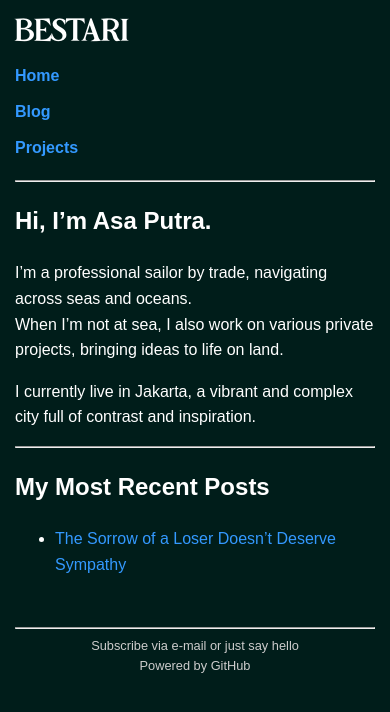
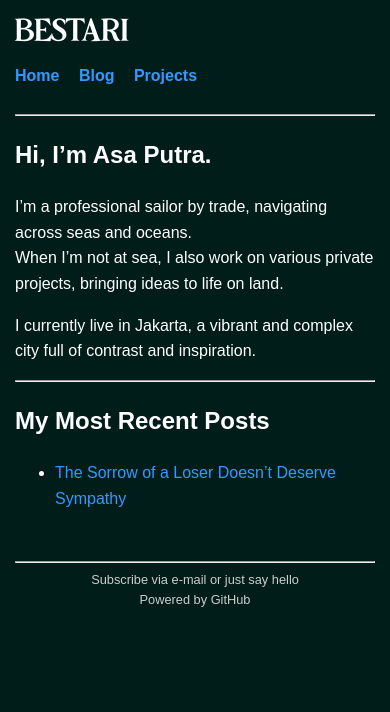
Before and after one commit to junesa38/BESTARI, a Jekyll site: the page built from index.md, in a window 390 px wide. Shown: the top 712 px of the page. Built offline with Jekyll 4.4.1, drawn with Linux system fonts in a browser that asks for light colours.

Commit message:
Update default.html

```diff
--- a/_layouts/default.html
+++ b/_layouts/default.html
@@ -7,7 +7,7 @@
   <style>
     @font-face {
       font-family: 'Burgundia';
-      src: url('/assets/fonts/Burgundia_PERSONAL_USE_ONLY.otf') format('opentype');
+      src: url('{{ "/assets/fonts/Burgundia_PERSONAL_USE_ONLY.otf" | relative_url }}') format('opentype');
     }
 
     * {
@@ -32,12 +32,14 @@
     nav {
       margin-top: 10px;
       margin-bottom: 20px;
+      text-align: left; /* Kembali ke rata kiri */
     }
 
     nav a {
-      margin-right: 20px;
+      margin-right: 20px; /* Jarak antar tombol */
+      margin-left: 0;   /* Pastikan tidak ada margin kiri */
       font-weight: bold;
-      display: inline-block;
+      display: inline-block; /* Penting agar tetap sejajar */
     }
 
     .logo {
@@ -59,9 +61,15 @@
         font-size: 1.5em;
       }
 
+      nav {
+        text-align: left; /* Tetap rata kiri di mobile */
+        padding-left: 0; /* Pastikan tidak ada padding yang mengganggu */
+      }
       nav a {
-        display: block;
-        margin: 10px 0;
+        display: inline-block; /* Tetap sejajar di mobile */
+        margin-right: 15px; /* Jarak antar tombol di mobile */
+        margin-bottom: 5px; /* Jika tombol wrap ke bawah */
+        white-space: nowrap; /* Mencegah teks tombol terpotong */
       }
 
       body {
@@ -74,11 +82,10 @@
   <header>
     <div class="logo">BESTARI</div>
     <nav>
-  <a href="{{ "/" | relative_url }}">Home</a>
-  <a href="{{ "/blog/" | relative_url }}">Blog</a>
-  <a href="{{ "/projects/" | relative_url }}">Projects</a>
-</nav>
-
+      <a href="{{ "/" | relative_url }}">Home</a>
+      <a href="{{ "/blog/" | relative_url }}">Blog</a>
+      <a href="{{ "/projects/" | relative_url }}">Projects</a>
+    </nav>
     <hr>
   </header>
 
```
